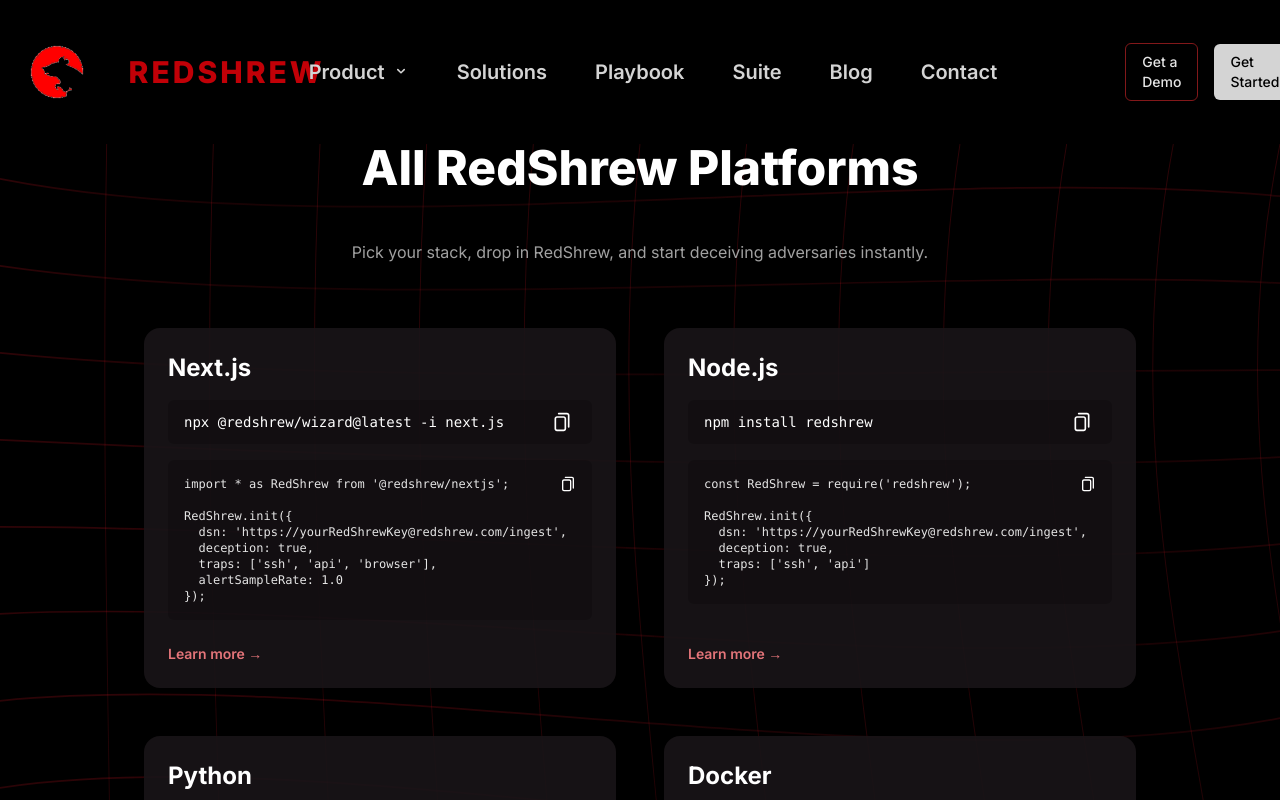
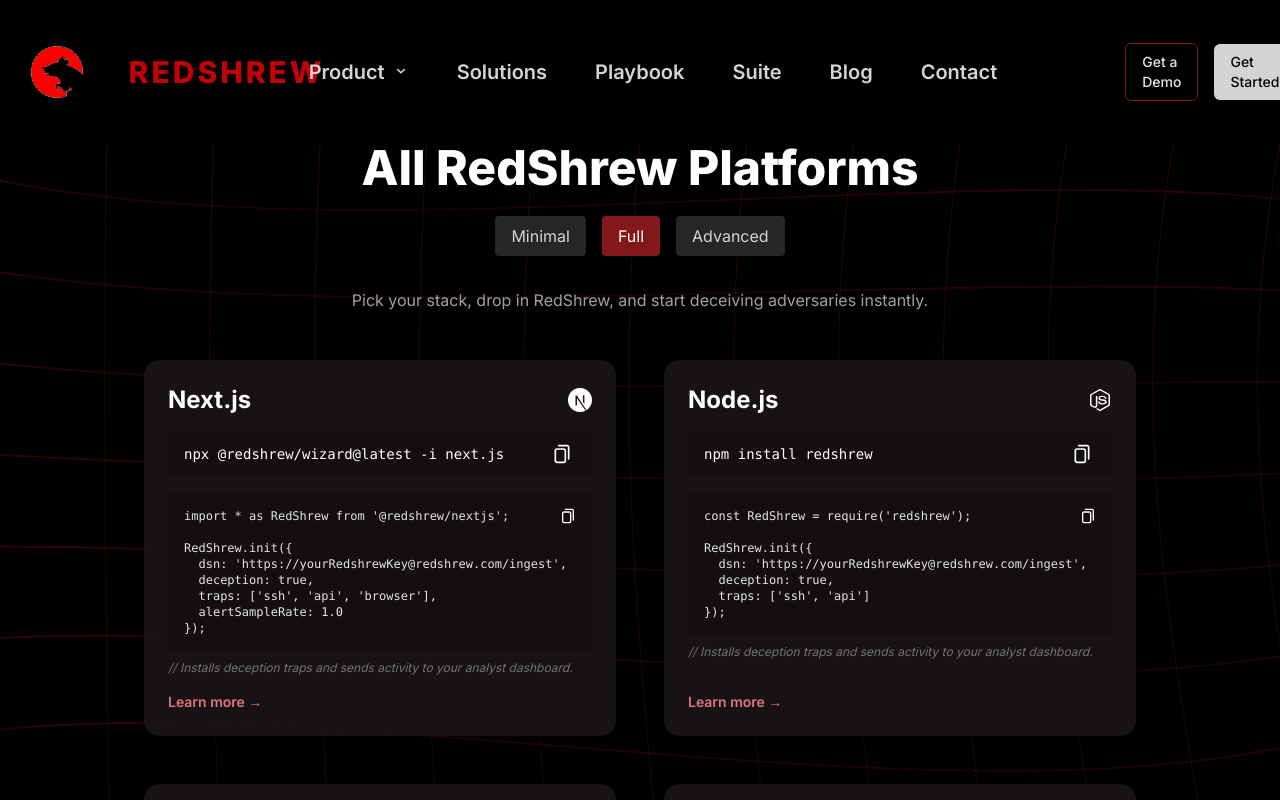
Before and after one commit to penblack/redshrew, a Next.js app in the folder ui/: page /platforms in a window 1280 px wide. Shown: the top 800 px of the page. Built offline with nearby package versions, Linux system fonts and the light colour scheme.

Commit message:
updated platforms page

```diff
--- a/ui/app/platforms/page.tsx
+++ b/ui/app/platforms/page.tsx
@@ -4,16 +4,24 @@
 import Image from 'next/image';
 import Footer from "@/components/Footer";
 
-const codeExamples: Record<string, { cmd: string; init: string }> = {
+const codeExamples: Record<string, { cmd: string; init: string; advanced: string }> = {
   'Next.js': {
     cmd: 'npx @redshrew/wizard@latest -i next.js',
     init: `import * as RedShrew from '@redshrew/nextjs';
 
 RedShrew.init({
-  dsn: 'https://yourRedShrewKey@redshrew.com/ingest',
+  dsn: 'https://yourRedshrewKey@redshrew.com/ingest',
   deception: true,
   traps: ['ssh', 'api', 'browser'],
   alertSampleRate: 1.0
+});`,
+    advanced: `// Advanced: customize traps & sampling
+RedShrew.init({
+  dsn: 'https://yourRedshrewKey@redshrew.com/ingest',
+  deception: true,
+  traps: ['ssh', 'api', 'browser', 'custom'],
+  alertSampleRate: 0.5,
+  webhook: 'https://hooks.redshrew.com/alerts'
 });`,
   },
   'Node.js': {
@@ -21,9 +29,16 @@
     init: `const RedShrew = require('redshrew');
 
 RedShrew.init({
-  dsn: 'https://yourRedShrewKey@redshrew.com/ingest',
+  dsn: 'https://yourRedshrewKey@redshrew.com/ingest',
   deception: true,
   traps: ['ssh', 'api']
+});`,
+    advanced: `// Advanced: add browser trap
+RedShrew.init({
+  dsn: 'https://yourKey@redshrew.com/ingest',
+  deception: true,
+  traps: ['ssh', 'api', 'browser'],
+  integration: { siem: true }
 });`,
   },
   Python: {
@@ -35,28 +50,46 @@
   deception=True,
   traps=['ssh', 'api']
 )`,
+    advanced: `# Advanced: enable alert sampling
+redshrew.init(
+  dsn='https://yourKey@redshrew.com/ingest',
+  deception=True,
+  traps=['ssh', 'api', 'custom'],
+  alert_sample_rate=0.2
+)`,
   },
   Docker: {
     cmd: 'docker run redshrew --dsn=https://yourRedShrewKey@redshrew.com/ingest --deception=1',
     init: `# Pull & run the RedShrew container
 docker pull redshrew/latest
-docker run redshrew --dsn=https://yourRedShrewKey@redshrew.com/ingest --deception=1`,
+docker run redshrew --dsn=https://yourKey@redshrew.com/ingest --deception=1`,
+    advanced: `# Advanced: mount config & logs
+docker run -v /etc/redshrew:/etc/redshrew -v /var/log/redshrew:/var/log/redshrew \\
+  redshrew --dsn=https://yourKey@redshrew.com/ingest --deception=1`,
   },
   Linux: {
     cmd: 'curl -sSL https://redshrew.com/install.sh | bash -- --dsn https://yourRedShrewKey@redshrew.com/ingest',
     init: `# One-liner installer
-curl -sSL https://redshrew.com/install.sh | bash -- --dsn https://yourRedShrewKey@redshrew.com/ingest`,
+curl -sSL https://redshrew.com/install.sh | bash -- --dsn https://yourKey@redshrew.com/ingest`,
+    advanced: `# Advanced: unattended script with custom traps
+curl -sSL https://redshrew.com/install.sh | bash -- \\
+  --dsn https://yourKey@redshrew.com/ingest --traps ssh,api,custom --silent`,
   },
 };
 
 export default function PlatformsPage() {
   const [copied, setCopied] = useState<string | null>(null);
+  const [viewMode, setViewMode] = useState<'minimal' | 'full' | 'advanced'>('full');
 
   const handleCopy = (text: string) => {
     navigator.clipboard.writeText(text);
     setCopied(text);
     setTimeout(() => setCopied(null), 2000);
   };
+
+  // Helper to normalize icon filenames
+  const iconName = (platform: string) =>
+    platform.toLowerCase().replace('.', '').replace('+', '');
 
   return (
     <main className="relative flex flex-col min-h-screen bg-black text-white overflow-hidden">
@@ -101,33 +134,81 @@
       </svg>
 
       <div className="relative z-10 flex-1 max-w-5xl mx-auto px-4 pb-32">
-        <h1 className="text-4xl md:text-5xl font-extrabold text-center mb-12">
+        <h1 className="text-4xl md:text-5xl font-extrabold text-center mb-6">
           All RedShrew Platforms
         </h1>
-        <p className="text-center text-neutral-400 mb-16">
+
+        {/* View Mode Toggle */}
+        <div className="flex justify-center gap-4 mb-8">
+          {(['minimal','full','advanced'] as const).map(mode => (
+            <button
+              key={mode}
+              onClick={() => setViewMode(mode)}
+              className={`px-4 py-2 rounded ${
+                viewMode === mode
+                  ? 'bg-red-900 text-white'
+                  : 'bg-neutral-800 text-neutral-300 hover:bg-neutral-700'
+              } transition`}
+            >
+              {mode.charAt(0).toUpperCase() + mode.slice(1)}
+            </button>
+          ))}
+        </div>
+
+        <p className="text-center text-neutral-400 mb-12">
           Pick your stack, drop in RedShrew, and start deceiving adversaries instantly.
         </p>
 
         <div className="grid grid-cols-1 md:grid-cols-2 gap-12">
-          {Object.entries(codeExamples).map(([platform, { cmd, init }]) => (
+          {Object.entries(codeExamples).map(([platform, { cmd, init, advanced }]) => (
             <div
               key={platform}
-              className="bg-[#191418]/90 rounded-2xl p-6 shadow-lg relative overflow-hidden flex flex-col"
+              className="bg-[#191418]/90 rounded-2xl p-6 shadow-lg flex flex-col relative"
             >
-              <h2 className="text-2xl font-bold mb-4">{platform}</h2>
+              {/* Title + Icon */}
+<div className="flex items-center justify-between mb-4">
+  <h2 className="text-2xl font-bold">{platform}</h2>
+  <Image
+    src={`/logos/${iconName(platform)}.svg`}
+    alt={platform}
+    width={24}
+    height={24}
+    className="filter invert"
+  />
+</div>
 
+
+              {/* Minimal: only install command */}
+              {viewMode === 'minimal' && (
                 <div className="flex items-center justify-between bg-[#000]/20 rounded-md px-4 py-2 mb-4 overflow-x-auto whitespace-nowrap">
                   <code className="font-mono text-sm">{cmd}</code>
                   <button
                     onClick={() => handleCopy(cmd)}
-                  className="ml-3 shrink-0 p-1 hover:bg-neutral-800 rounded transition"
+                    className="ml-3 p-1 hover:bg-neutral-800 rounded transition"
+                    aria-label={`Copy ${platform} install command`}
+                  >
+                    <Image src="/copy.svg" alt="Copy" width={20} height={20} />
+                  </button>
+                </div>
+              )}
+
+              {/* Full: install + init */}
+              {viewMode !== 'minimal' && (
+                <>
+                  {/* Install */}
+                  <div className="flex items-center justify-between bg-[#000]/20 rounded-md px-4 py-2 mb-4 overflow-x-auto whitespace-nowrap">
+                    <code className="font-mono text-sm">{cmd}</code>
+                    <button
+                      onClick={() => handleCopy(cmd)}
+                      className="ml-3 p-1 hover:bg-neutral-800 rounded transition"
                       aria-label={`Copy ${platform} install command`}
                     >
                       <Image src="/copy.svg" alt="Copy" width={20} height={20} />
                     </button>
                   </div>
 
-              <div className="relative bg-[#000]/20 rounded-md p-4 mb-6 overflow-x-auto">
+                  {/* Init */}
+                  <div className="relative bg-[#000]/20 rounded-md p-4 mb-2 overflow-x-auto">
                     <pre className="font-mono text-xs text-neutral-200 whitespace-pre-wrap">
                       <code>{init}</code>
                     </pre>
@@ -140,6 +221,30 @@
                     </button>
                   </div>
 
+                  {/* One-liner explanation */}
+                  <p className="text-xs text-neutral-500 mb-4">
+                    {/* comment style for devs */}
+                    <span className="italic">// Installs deception traps and sends activity to your analyst dashboard.</span>
+                  </p>
+                </>
+              )}
+
+              {/* Advanced: additional snippet */}
+              {viewMode === 'advanced' && (
+                <div className="relative bg-[#000]/20 rounded-md p-4 mb-4 overflow-x-auto">
+                  <pre className="font-mono text-xs text-neutral-200 whitespace-pre-wrap">
+                    <code>{advanced}</code>
+                  </pre>
+                  <button
+                    onClick={() => handleCopy(advanced)}
+                    className="absolute top-3 right-3 p-1 hover:bg-neutral-800 rounded transition"
+                    aria-label={`Copy ${platform} advanced code`}
+                  >
+                    <Image src="/copy.svg" alt="Copy" width={16} height={16} />
+                  </button>
+                </div>
+              )}
+
               <a
                 href={`/docs/${platform.toLowerCase().replace('.', '')}`}
                 className="mt-auto inline-block text-sm font-semibold text-[#e4757a] hover:underline"
@@ -147,8 +252,8 @@
                 Learn more →
               </a>
 
-              {copied === cmd || copied === init ? (
-                <div className="absolute bottom-4 right-4 bg-green-600 text-black px-3 py-1 rounded-full text-xs">
+              {copied === cmd || copied === init || copied === advanced ? (
+                <div className="absolute bottom-4 right-4 bg-green-600 text-black px-3 py-1 rounded-full text-xs transition">
                   Copied!
                 </div>
               ) : null}
@@ -157,7 +262,7 @@
         </div>
       </div>
 
-      {/* Footer pinned to bottom */}
+      {/* Footer */}
       <div className="absolute bottom-0 left-0 w-full">
         <Footer />
       </div>
```
Also changed, not shown: ui/app/demo/page.tsx (+68 -21 lines), 1 other file (tests, documents, lock files or other folders). Lines whose indentation alone changed are shown as unchanged.
